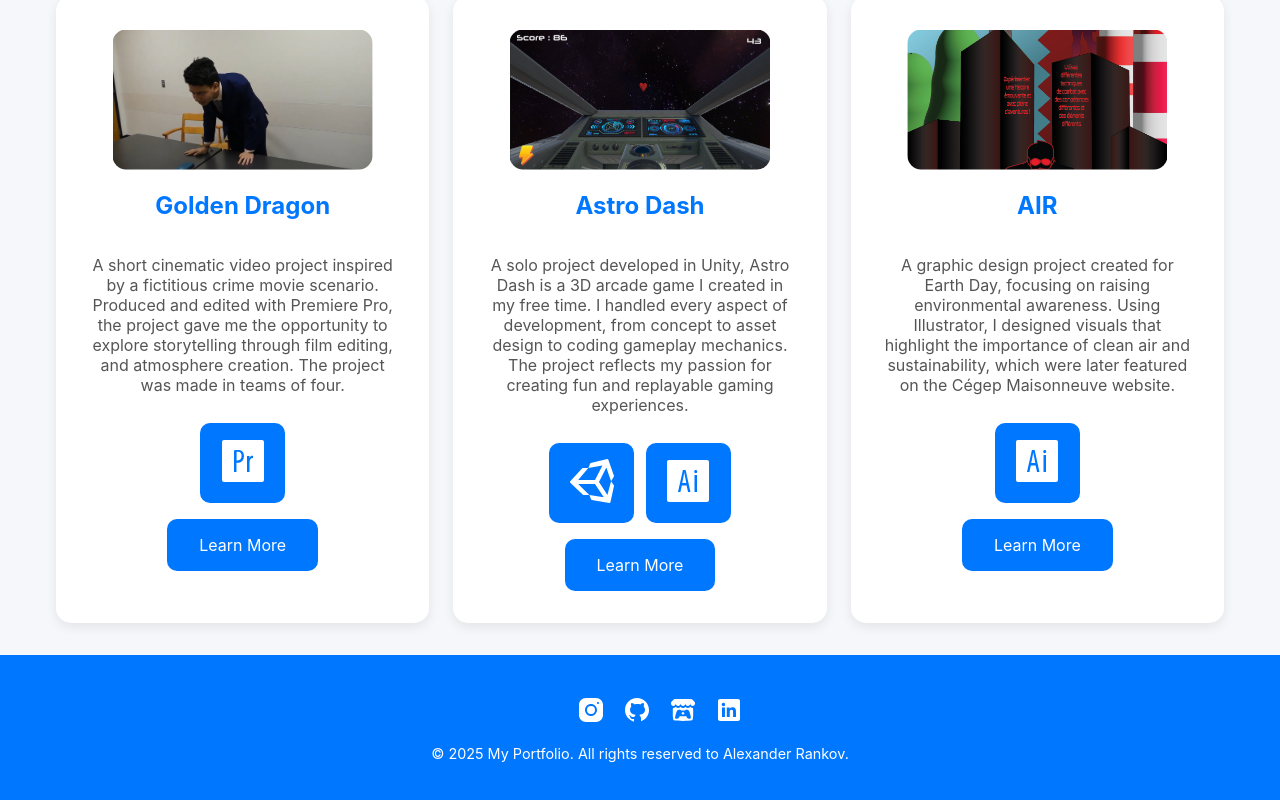
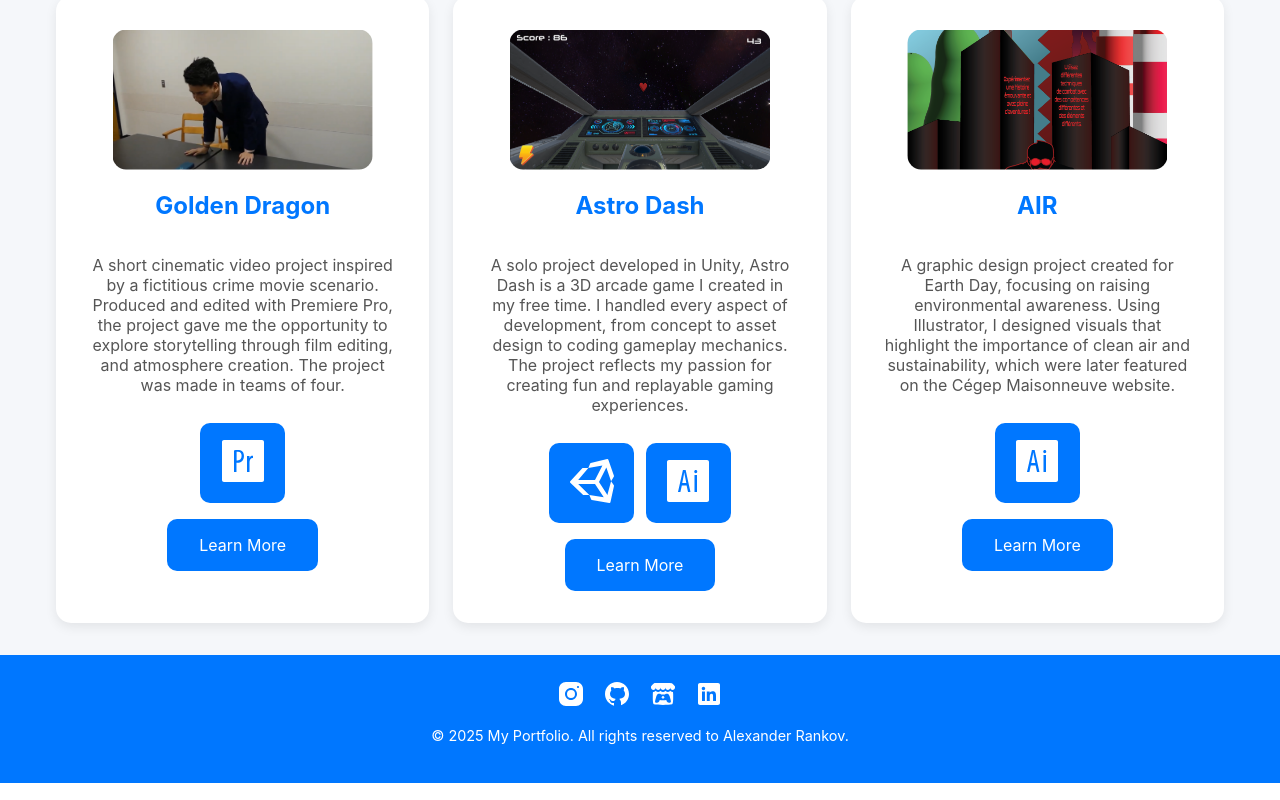
Before and after one commit to 2259198/My-portfolio, a React (Vite) app: page /#/projects in a window 1280 px wide. Shown: the part 1540-2340 px from the top of the page. Built offline with nearby package versions, Linux system fonts and the light colour scheme.

Commit message:
I fixed the footer issue and started to add some other icons for the contact me page

```diff
--- a/index.html
+++ b/index.html
@@ -2,7 +2,7 @@
 <html lang="en">
   <head>
     <meta charset="UTF-8" />
-    <link rel="icon" type="image/svg+xml" href="" />
+    <link rel="icon" type="image/svg+xml" href="vite.svg" /> <!-- Change this in the future*/ -->
     <meta name="viewport" content="width=device-width, initial-scale=1.0" />
     <title>Alexander Rankov - Portfolio</title>
   </head>
--- a/src/components/Footer.jsx
+++ b/src/components/Footer.jsx
@@ -10,12 +10,12 @@ import linkedInLogo from "../assets/Icons/linkedin.svg";
 export default function Footer() {
   return (
     <footer className="footer">
-      <ul className="socials">
+      <div className="socials">
         <Link to=""><img src={instagramLogo} alt="Instagram logo" /></Link>
-        <Link to=""><img src={githubLogo} alt="Github logo" /></Link>
+        <Link to="https://github.com/2259198"><img src={githubLogo} alt="Github logo" /></Link>
         <Link to=""><img src={itchLogo} alt="itch.io logo" /></Link>
-        <Link to=""><img src={linkedInLogo} alt="LinkedIn logo" /></Link>
-      </ul>
+        <Link to="https://www.linkedin.com/in/alexander-rankov-19aa77309/"><img src={linkedInLogo} alt="LinkedIn logo" /></Link>
+      </div>
       <p>© {new Date().getFullYear()} My Portfolio. All rights reserved to Alexander Rankov.</p>
     </footer>
   );
--- a/src/pages/Contact.jsx
+++ b/src/pages/Contact.jsx
@@ -1,6 +1,8 @@
 import React, { useState } from 'react';
+import { Link } from 'react-router-dom';
 import './Contact.scss';
 import CV_English from "../assets/Rankov_Alexander_CV_EN.pdf";
+import gmailLogo from "../assets/Icons/gmail-logo.svg";
 
 export default function Contact() {
   const [formData, setFormData] = useState({ name: '', email: '', message: '' });
@@ -24,6 +26,7 @@ export default function Contact() {
           <p>Phone: 514-746-9895</p>
           <p>Location: Vaudreuil-Dorion, Québec</p>
           <div className="social-links">
+            {/* <Link to="alexanderrankov@gmail.com" className='logo'><img src={gmailLogo} alt="This is the gmail logo" /></Link> */}
             <a href="https://www.linkedin.com/in/alexander-rankov-19aa77309/" target="_blank">LinkedIn</a>
             <a href="https://github.com/2259198" target="_blank">GitHub</a>
             <a href="https://alexrkv11.itch.io/" target="_blank">Itch.io</a>
```
Also changed, not shown: src/assets/Icons/gmail-logo.svg (added).
